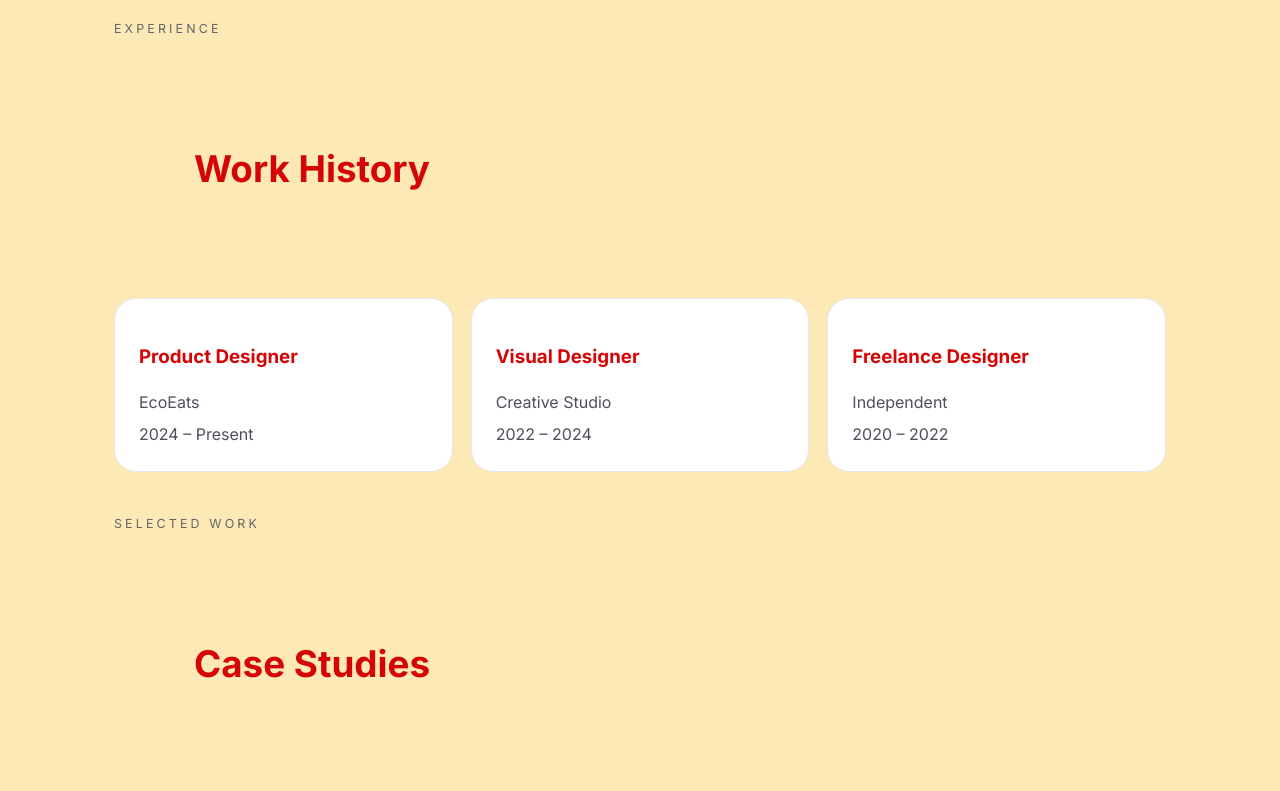
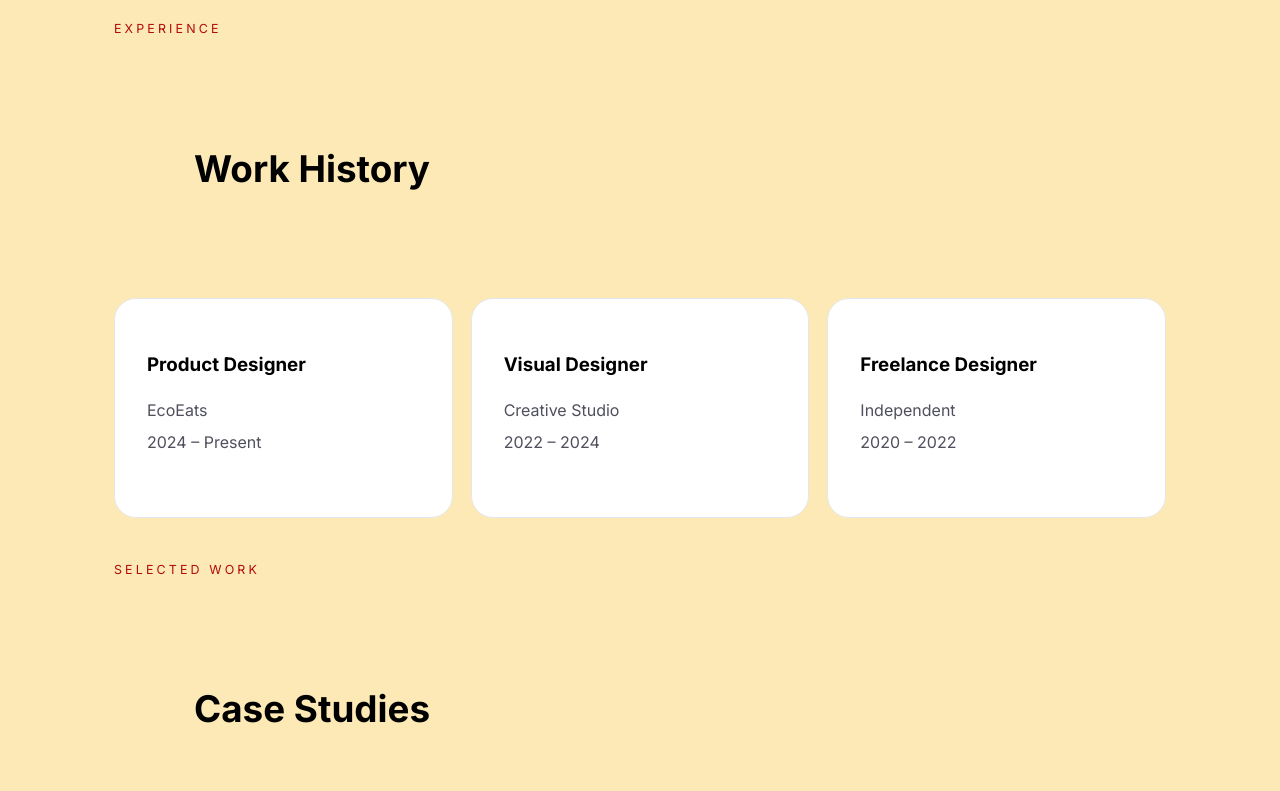
Before and after one commit to Kissahussain/Kissa, a React (Vite) app: page / in a window 1280 px wide. Shown: the part 644-1435 px from the top of the page. Built offline with nearby package versions, Linux system fonts and the light colour scheme.

Commit message:
create animation on the cards

```diff
--- a/src/App.jsx
+++ b/src/App.jsx
@@ -81,9 +81,9 @@ function Hero() {
 function Experience() {
   const items = useMemo(
     () => [
-      { role: 'Product Designer', company: 'EcoEats', period: '2024 – Present' },
-      { role: 'Visual Designer', company: 'Creative Studio', period: '2022 – 2024' },
-      { role: 'Freelance Designer', company: 'Independent', period: '2020 – 2022' }
+      { role: 'Product Designer', company: 'EcoEats', period: '2024 – Present', description: 'Led end-to-end product design for a sustainable food waste app, from user research to high-fidelity prototypes.' },
+      { role: 'Visual Designer', company: 'Creative Studio', period: '2022 – 2024', description: 'Created visual systems, brand identities, and motion graphics for clients across lifestyle and tech.' },
+      { role: 'Freelance Designer', company: 'Independent', period: '2020 – 2022', description: 'Delivered UI/UX and branding projects for early-stage startups and local businesses.' }
     ],
     []
   );
@@ -94,10 +94,17 @@ function Experience() {
       <h2>Work History</h2>
       <div className="experience-grid">
         {items.map(item => (
-          <article key={`${item.role}-${item.company}`} className="card">
-            <h3>{item.role}</h3>
-            <p className="muted">{item.company}</p>
-            <p className="muted">{item.period}</p>
+          <article key={`${item.role}-${item.company}`} className="card card-flip">
+            <div className="card-inner">
+              <div className="card-front">
+                <h3>{item.role}</h3>
+                <p className="muted">{item.company}</p>
+                <p className="muted">{item.period}</p>
+              </div>
+              <div className="card-back">
+                <p>{item.description}</p>
+              </div>
+            </div>
           </article>
         ))}
       </div>
@@ -140,16 +147,6 @@ function About() {
           Visit Art Website
         </a>
       </div>
-      <div className="about-highlights">
-        <div className="highlight-card">
-          <strong>Strategy</strong>
-          <p>Design systems, product flows, and launch-ready experiences.</p>
-        </div>
-        <div className="highlight-card">
-          <strong>Creative</strong>
-          <p>Brand direction, visual storytelling, and polished UI design.</p>
-        </div>
-      </div>
     </section>
   );
 }
--- a/src/styles.css
+++ b/src/styles.css
@@ -1,8 +1,5 @@
 :root {
-  color-scheme: dark;
   font-family: 'Inter', sans-serif;
-  color: #d50505;
-  background: #e9e5e5;
   line-height: 1.6;
 }
 
@@ -41,6 +38,7 @@ textarea {
   justify-content: space-between;
   gap: 18px;
   margin-bottom: 38px;
+  color:#ff0000;
 }
 
 .brand {
@@ -57,7 +55,7 @@ textarea {
 
 .nav-links a,
 .socials a {
-  color: #444;
+  color: #ff0000;
   font-weight: 500;
 }
 
@@ -78,6 +76,7 @@ textarea {
   gap: 26px;
   align-items: center;
   margin-bottom: 48px;
+  color:#ff0000;
 }
 
 .hero-copy {
@@ -88,7 +87,7 @@ textarea {
   text-transform: uppercase;
   letter-spacing: 0.25em;
   font-size: 0.78rem;
-  color: #666;
+  color: #b30c0c;
   margin-bottom: 14px;
 }
 
@@ -163,6 +162,57 @@ textarea {
   padding: 24px;
 }
 
+.card-flip {
+  position: relative;
+  min-height: 220px;
+  perspective: 1000px;
+  background: transparent;
+  border: none;
+  padding: 0;
+}
+
+.card-inner {
+  position: relative;
+  width: 100%;
+  height: 100%;
+  min-height: 220px;
+  transform-style: preserve-3d;
+  transition: transform 0.6s ease;
+}
+
+.card-flip:hover .card-inner {
+  transform: rotateY(180deg);
+}
+
+.card-front,
+.card-back {
+  position: absolute;
+  inset: 0;
+  padding: 32px;
+  border-radius: 22px;
+  backface-visibility: hidden;
+  -webkit-backface-visibility: hidden;
+}
+
+.card-front {
+  background: #fff;
+  border: 1px solid #e5e6ec;
+}
+
+.card-back {
+  background: #ff0000;
+  color: #fff;
+  display: flex;
+  align-items: center;
+  transform: rotateY(180deg);
+}
+
+.card-back p {
+  margin: 0;
+  font-size: 1rem;
+  line-height: 1.6;
+}
+
 .section-block {
   margin-bottom: 42px;
 }
@@ -192,7 +242,7 @@ textarea {
 
 .case-link {
   font-weight: 700;
-  color: #111;
+  color: #b00a0a;
 }
 
 .about-section {
```
Also changed, not shown: .claude/settings.local.json (added).
